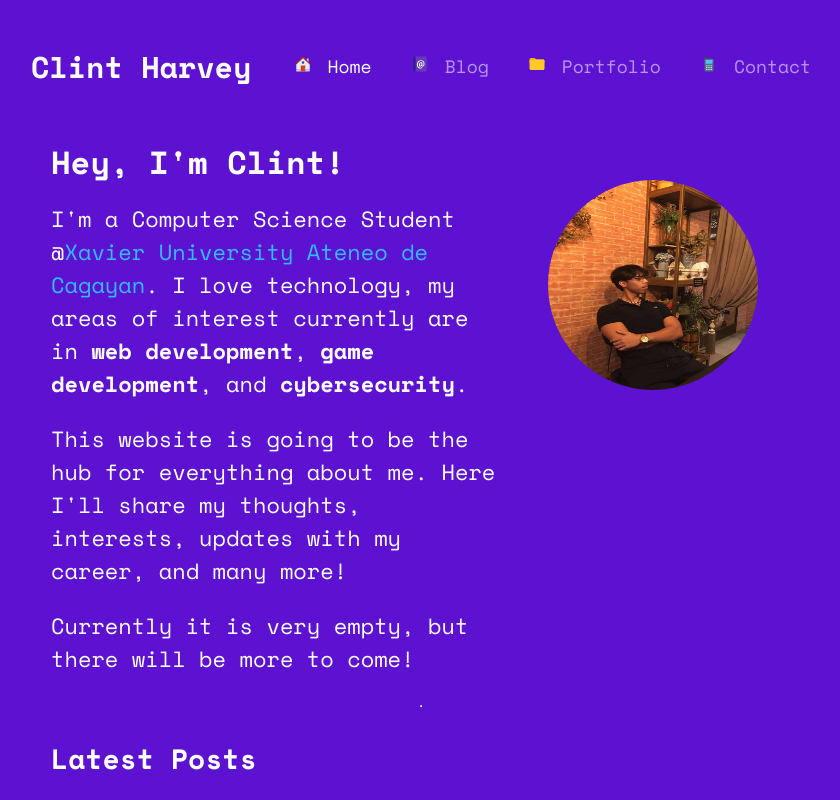
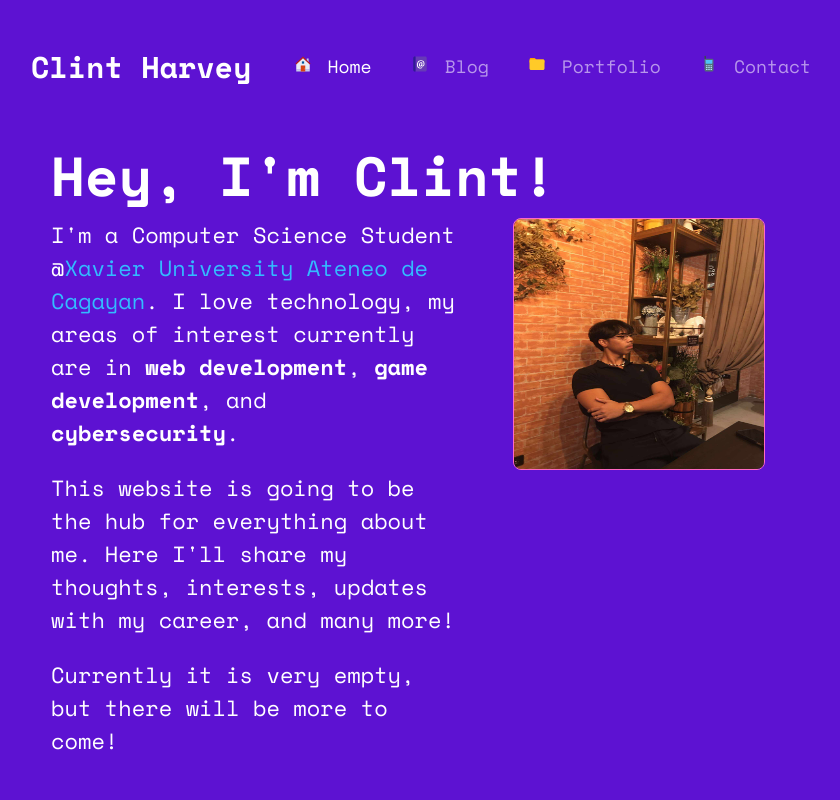
Before and after one commit to clintafk/personal-site, a React (Vite) app: page / in a window 1280 px wide. Shown: the top 800 px of the page, without its empty margins (219-1059 px from the left). Built offline with nearby package versions, Linux system fonts and the light colour scheme.

Commit message:
Style: Modified body component style

```diff
--- a/src/styles/Welcome.css
+++ b/src/styles/Welcome.css
@@ -1,10 +1,11 @@
 .welcome {
     display: flex;
     flex-direction: column;
+    row-gap: 12px;
 }
 .welcome-header h1 {
-    font-size: 32px;
-    font-weight: bold;
+    font-size: 55px;
+    font-weight: bolder;
     color: #FFFFFF;
     margin: 0;
 }
@@ -21,16 +22,27 @@
 }
 
 .welcome-description {
-    width: 65%;
-    flex-direction: row;
-    justify-content: flex-start;
+    width: 60%;
+    display: flex;
+    flex-direction: column;
+    align-items: start;
 }
 
+.welcome-description p {
+    margin: 0 0 1em 0;
+}
+
+
 .welcome-image {
-    width: 35%;
+    width: 40%;
 }
 .welcome-image img {
-    width: 210px;
-    height: 210px;
-    border-radius: 100%;
+    width: 100%;
+    height: 100%;
+    border: 1px solid #FF6AC2;
+    border-radius: 8px;
 }
+.welcome-image img {
+    width: 250px;
+    height: 250px;
+}
```
